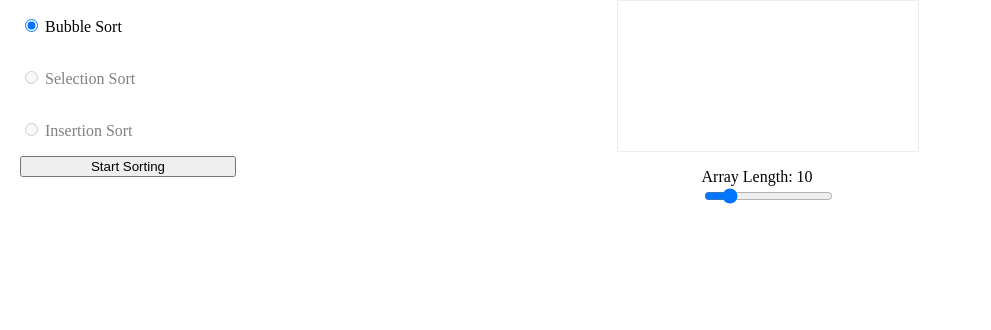
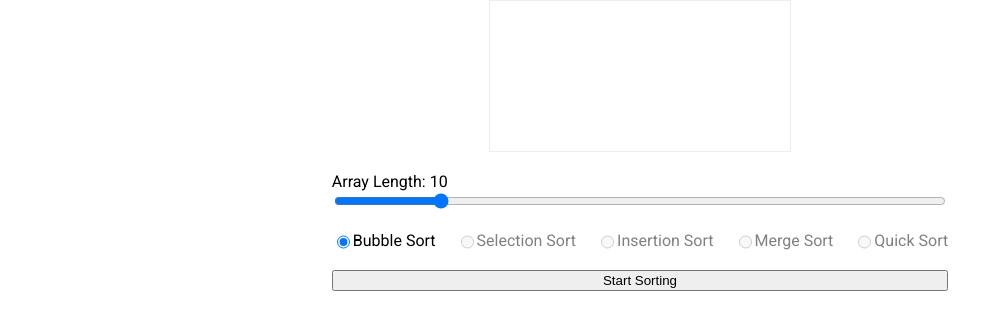
Before and after one commit to Derfan/algovis, a website: page public/index.html in a window 1280 px wide. Shown: the whole page, without its empty margins (0-991 px from the left). Drawn offline with Linux system fonts and the light colour scheme.

Commit message:
add some styles

```diff
--- a/public/index.html
+++ b/public/index.html
@@ -4,6 +4,8 @@
     <link rel="icon" type="image/png" sizes="16x16" href="/favicon-16x16.png">
     <link rel="icon" type="image/png" sizes="32x32" href="/favicon-32x32.png">
     <link rel="icon" type="image/png" sizes="96x96" href="/favicon-96x96.png">
+    <link rel="preconnect" href="https://fonts.gstatic.com">
+    <link href="https://fonts.googleapis.com/css2?family=Roboto&display=swap" rel="stylesheet">
     <meta name="theme-color" content="#ffffff" />
     <meta charset="UTF-8">
     <meta http-equiv="X-UA-Compatible" content="IE=edge">
@@ -13,21 +15,45 @@
         html, body {
             padding: 0;
             margin: 0;
+
+            font-family: 'Roboto', sans-serif;
+        }
+
+        ul, p {
+            margin: 0;
+            padding: 0;
+        }
+
+        li {
+            list-style: none;
         }
 
         .wrapper {
             display: flex;
         }
 
-        .sidebar {
-            min-width: 20%;
+        .form {
+            display: flex;
+            flex-direction: column;
+            margin-top: 20px;
         }
 
-        .sidebar-form {
+        .options-list {
             display: flex;
-            flex-direction: column;
+            margin-top: 20px;
+        }
 
-            padding: 0 20px;
+        .options-list-item {
+            display: flex;
+            margin-left: 20px;
+        }
+
+        .button {
+            margin-top: 20px;
+        }
+
+        .options-list-item:first-child {
+            margin-left: 0;
         }
 
         .disabled {
@@ -53,33 +79,20 @@
         #chart > g {
             transition: transform .5s;
         }
+
+        #chart > g > rect {
+            transition: fill .3s;
+        }
     </style>
 </head>
 <body>
     <noscript>You need to enable JavaScript to run this app.</noscript>
     <div id="app">
         <div class="wrapper">
-            <div class="sidebar">
-                <form id="settings" class="sidebar-form">
-                    <p>
-                        <input type="radio" id="bubbleSort" name="sortingType" value="bubbleSort" checked>
-                        <label for="bubbleSort">Bubble Sort</label>
-                    </p>
-                    <p class="disabled">
-                        <input type="radio" id="selectionSort" name="sortingType" value="selectionSort" disabled>
-                        <label for="selectionSort">Selection Sort</label>
-                    </p>
-                    <p class="disabled">
-                        <input type="radio" id="insertionSort" name="sortingType" value="insertionSort" disabled>
-                        <label for="insertionSort">Insertion Sort</label>
-                    </p>
-
-                    <button type="submit">Start Sorting</button>
-                </form>
-            </div>
             <div class="content">
                 <svg id="chart"></svg>
 
+                <form id="settings" class="form">
                     <p class="input-group">
                         <label for="arrayLength" class="input-label">
                             Array Length:
@@ -87,6 +100,32 @@
                         </label>
                         <input id="arrayLength" name="arrayLength" class="input-field" type="range" min="2" max="50" step="1" value="10">
                     </p>
+
+                    <ul class="options-list">
+                        <li class="options-list-item">
+                            <input type="radio" id="bubbleSort" name="sortingType" value="bubbleSort" checked>
+                            <label for="bubbleSort">Bubble Sort</label>
+                        </li>
+                        <li class="options-list-item disabled">
+                            <input type="radio" id="selectionSort" name="sortingType" value="selectionSort" disabled>
+                            <label for="selectionSort">Selection Sort</label>
+                        </li>
+                        <li class="options-list-item disabled">
+                            <input type="radio" id="insertionSort" name="sortingType" value="insertionSort" disabled>
+                            <label for="insertionSort">Insertion Sort</label>
+                        </li>
+                        <li class="options-list-item disabled">
+                            <input type="radio" id="mergeSort" name="sortingType" value="mergeSort" disabled>
+                            <label for="mergeSort">Merge Sort</label>
+                        </li>
+                        <li class="options-list-item disabled">
+                            <input type="radio" id="quickSort" name="sortingType" value="quickSort" disabled>
+                            <label for="quickSort">Quick Sort</label>
+                        </li>
+                    </ul>
+
+                    <button type="submit" class="button">Start Sorting</button>
+                </form>
             </div>
         </div>
     </div>
```
Also changed, not shown: src/modules/chart.js (+4 -3 lines). Lines whose indentation alone changed are shown as unchanged.
